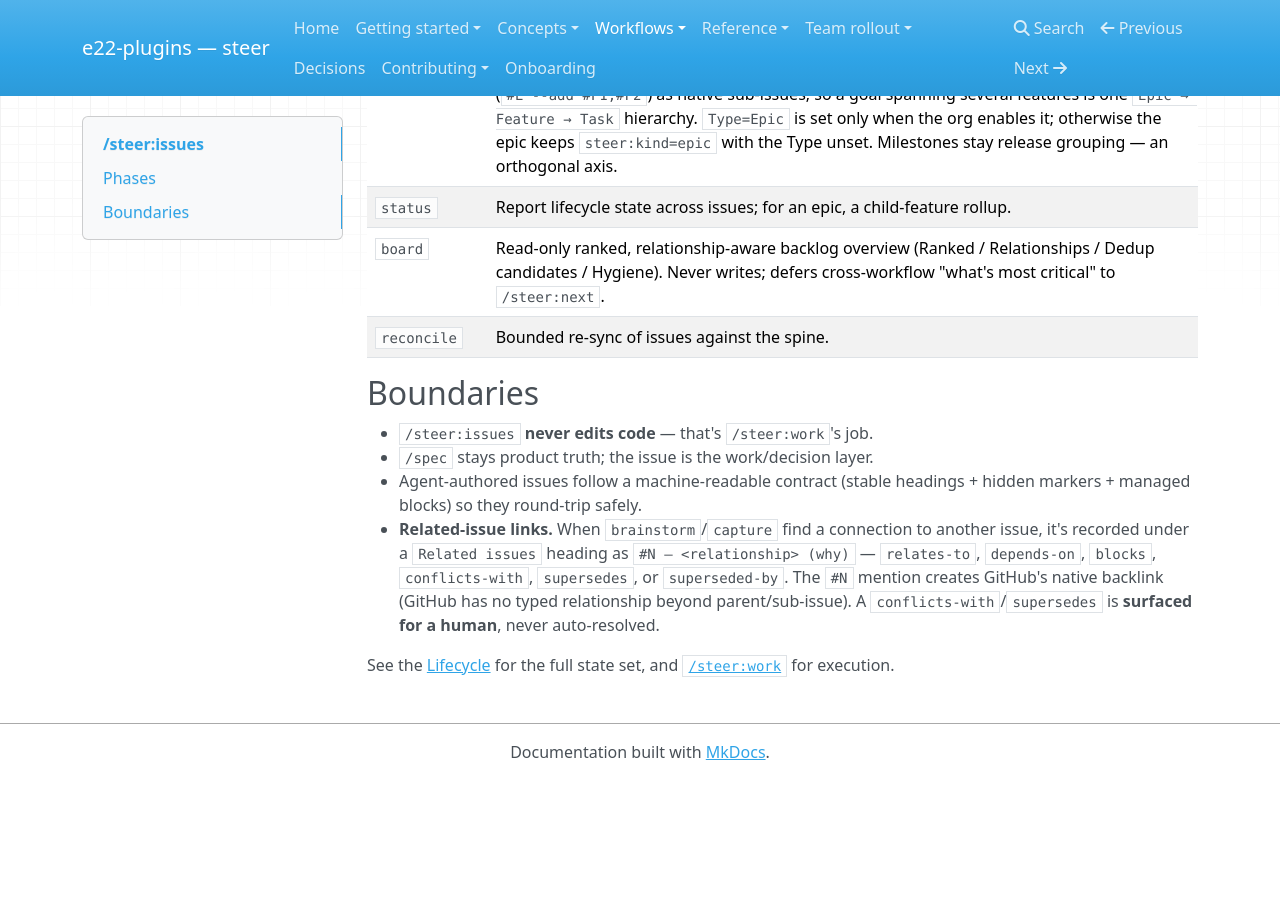
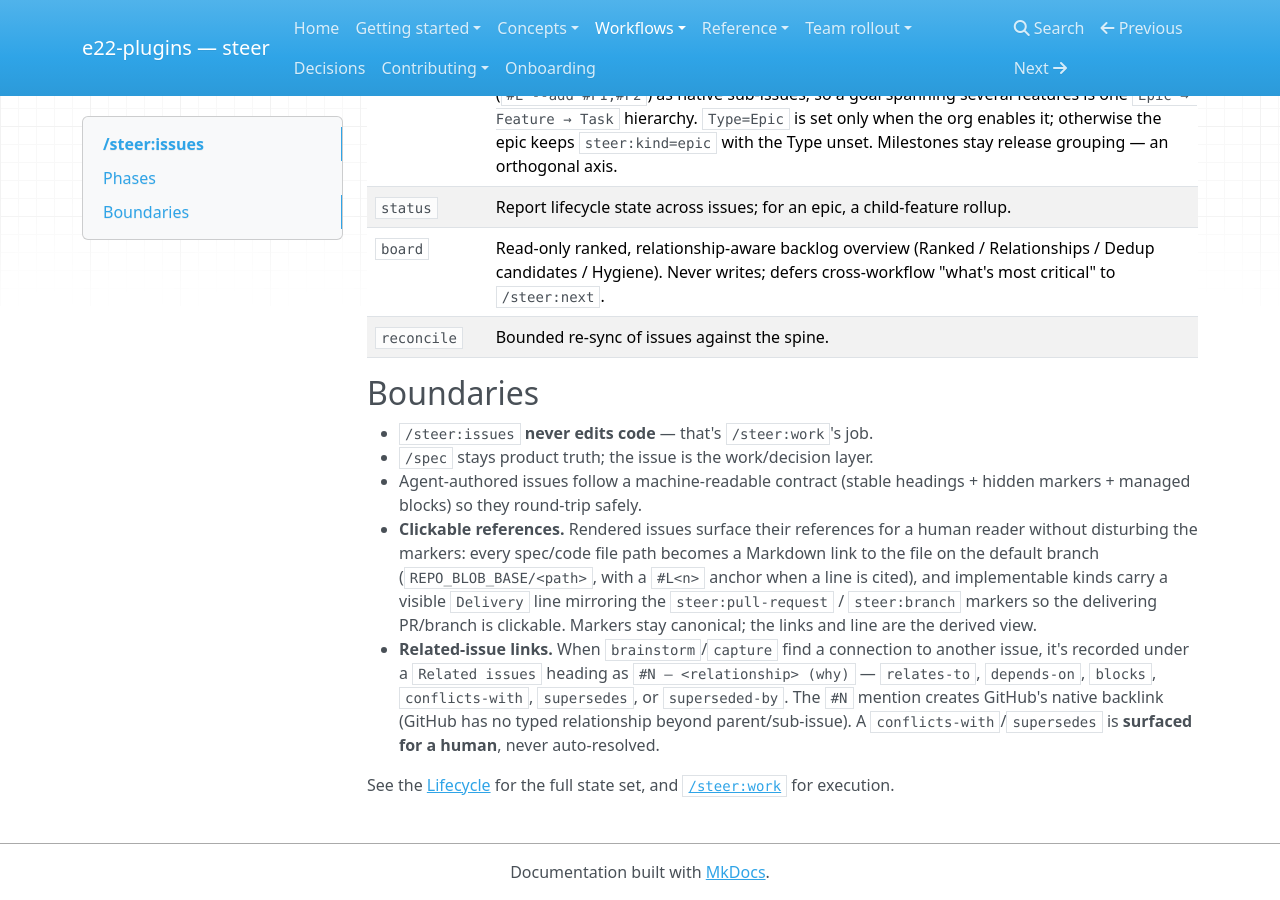
Before and after one commit to element22llc/e22-plugins, an MkDocs documentation site: the page built from docs/workflows/issues.md, in a window 1280 px wide and 900 px high, scrolled down 931 px. Built offline with MkDocs 1.6.1, drawn with Linux system fonts in a browser that asks for light colours; nearby versions of some CDN libraries; before the commit the page ends 1711 px from its top, so only the background shows below that.

Commit message:
docs(issues): document clickable references + Delivery line
The issues/tracker-sync change renders spec/code paths as links and adds a
visible Delivery line to implementable issues. Note both in the issues
workflow page so the docs-impact gate clears and the docs stay honest.

Co-Authored-By: Claude Opus 4.8 <noreply@anthropic.com>
Claude-Session: https://claude.ai/code/session_015YTfYGN1DpoCcCkxKhrQiG

```diff
--- a/docs/workflows/issues.md
+++ b/docs/workflows/issues.md
@@ -37,6 +37,13 @@ flowchart LR
 - `/spec` stays product truth; the issue is the work/decision layer.
 - Agent-authored issues follow a machine-readable contract (stable headings +
   hidden markers + managed blocks) so they round-trip safely.
+- **Clickable references.** Rendered issues surface their references for a human
+  reader without disturbing the markers: every spec/code file path becomes a
+  Markdown link to the file on the default branch (`REPO_BLOB_BASE/<path>`, with a
+  `#L<n>` anchor when a line is cited), and implementable kinds carry a visible
+  `Delivery` line mirroring the `steer:pull-request` / `steer:branch` markers so
+  the delivering PR/branch is clickable. Markers stay canonical; the links and
+  line are the derived view.
 - **Related-issue links.** When `brainstorm`/`capture` find a connection to
   another issue, it's recorded under a `Related issues` heading as
   `#N — <relationship> (why)` — `relates-to`, `depends-on`, `blocks`,
```
